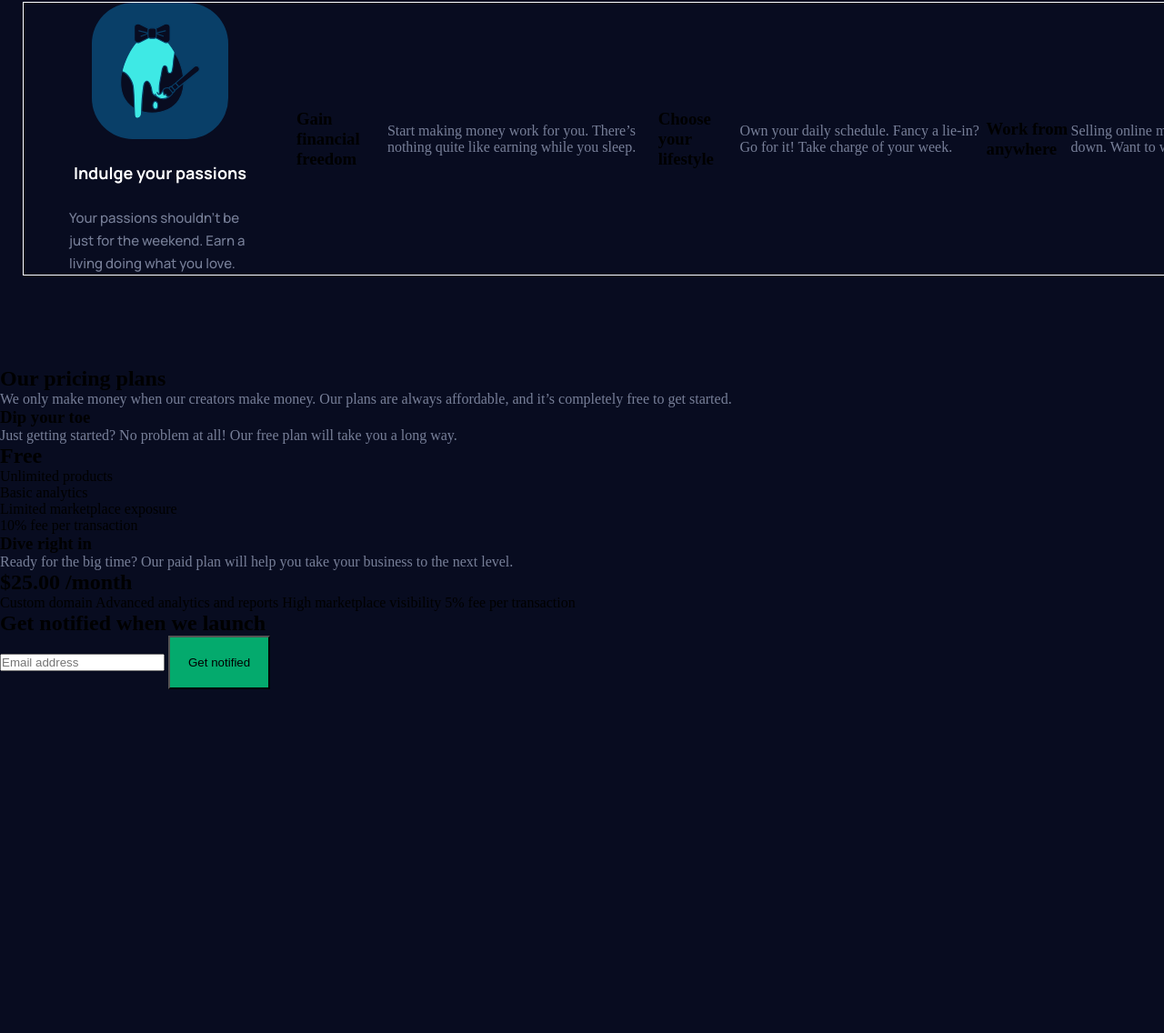
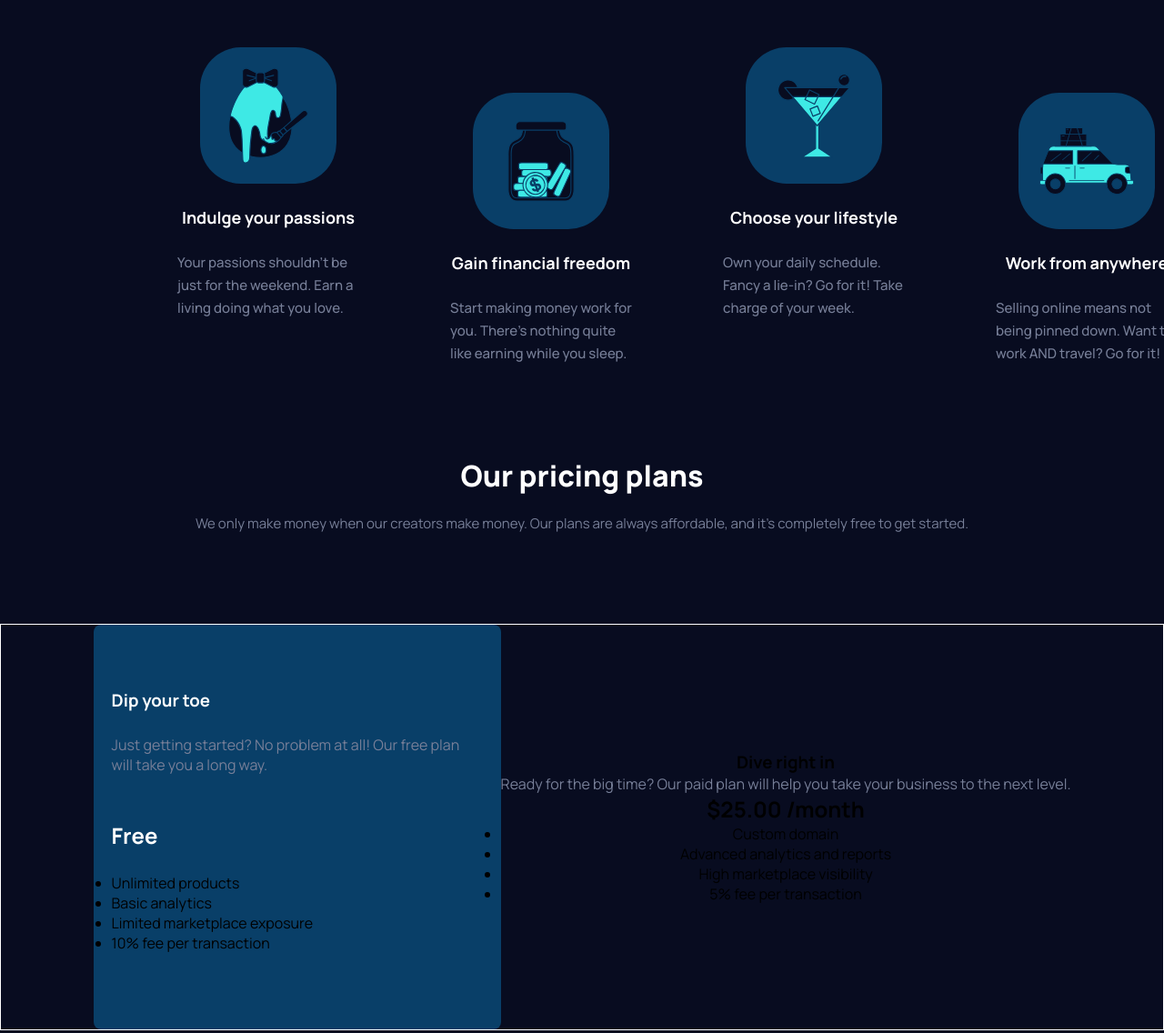
Before and after one commit to ryan-mendoza/maker-pre-launch-landing-page, a plain HTML site: page index.html in a window 1280 px wide. Shown: the part 683-1819 px from the top of the page at 91% size. Before the commit the page ends 1441 px from the top, so only its background shows below. Drawn offline with Linux system fonts and the light colour scheme.

Commit message:
halfway done with layout

```diff
--- a/index.html
+++ b/index.html
@@ -37,37 +37,50 @@
     </div>
   </div>
 
-
-
   <div class="perks">
     <div class="perks__high">
       <div class="image__high">
         <img src="images/illustration-passions.svg" alt="Passions" />
       </div>
-
       <h3>Indulge your passions</h3>
       <p class="text">Your passions shouldn't be just for the weekend. Earn a living doing what you love.</p>
     </div>
 
-
+    <div class="perks__low">
+      <div class="image__low">
+        <img src="images/illustration-financial-freedom.svg" alt="Freedom" />
+      </div>
       <h3>Gain financial freedom</h3>
-    <p>Start making money work for you. There’s nothing quite like earning while you sleep.</p>
-
-    <h3>Choose your lifestyle</h3>
-    <p>Own your daily schedule. Fancy a lie-in? Go for it! Take charge of your week.</p>
-
-    <h3>Work from anywhere</h3>
-    <p>Selling online means not being pinned down. Want to work AND travel? Go for it!</p>
+      <p class="text">Start making money work for you. There’s nothing quite like earning while you sleep.</p>
     </div>
 
-  <div class="plans">
-    <h2>Our pricing plans</h2>
+    <div class="perks__high">
+      <div class="image__high">
+        <img src="images/illustration-lifestyle.svg" alt="Lifestyle" />
+      </div>
+      <h3>Choose your lifestyle</h3>
+      <p class="text">Own your daily schedule. Fancy a lie-in? Go for it! Take charge of your week.</p>
+    </div>
 
-    <p>We only make money when our creators make money. Our plans are always affordable, and
+    <div class="perks__low">
+      <div class="image__low">
+        <img src="images/illustration-work-anywhere.svg" alt="Anywhere" />
+      </div>
+      <h3>Work from anywhere</h3>
+      <p class="text">Selling online means not being pinned down. Want to work AND travel? Go for it!</p>
+    </div>
+  </div>
+
+  <div class="pricing__plans">
+    <h2 class="pricing__heading">Our pricing plans</h2>
+
+    <p class="pricing__text">We only make money when our creators make money. Our plans are always affordable, and
       it’s completely free to get started.</p>
   </div>
 
-  <div class="options">
+  <div class="price__options">
+    <div class="price__left">
+
       <h3>Dip your toe</h3>
       <p>Just getting started? No problem at all! Our free plan will take you a long way.</p>
       <h2>Free</h2>
@@ -78,14 +91,26 @@
         <li>10% fee per transaction</li>
       </ul>
 
+    </div>
+
+    <div class="price__right">
 
       <h3>Dive right in</h3>
       <p>Ready for the big time? Our paid plan will help you take your business to the next level.</p>
       <h2>$25.00 /month</h2>
-    Custom domain
-    Advanced analytics and reports
-    High marketplace visibility
-    5% fee per transaction
+      <ul>
+        <li>Custom domain</li>
+        <li>Advanced analytics and reports</li>
+        <li>High marketplace visibility</li>
+        <li>5% fee per transaction</li>
+      </ul>
+
+
+
+
+    </div>
+
+
   </div>
 
   <div class="footer">
--- a/styles.css
+++ b/styles.css
@@ -1,4 +1,4 @@
-@import url('https://fonts.googleapis.com/css2?family=Manrope:wght@400;500;700;800&family=Red+Hat+Display:wght@400;500;900&display=swap');
+@import url('https://fonts.googleapis.com/css2?family=Manrope:wght@400;500;700;800&family=Red+Hat+Display:wght@200;400;500;900&display=swap');
 
 * {
   margin: 0;
@@ -9,6 +9,7 @@
 body {
   background-color: #080c20;
   max-width: 100%;
+  font-family: 'Manrope', sans-serif;
 }
 
 p {
@@ -36,7 +37,6 @@ p {
   justify-content: center;
   align-items: center;
   text-align: center;
-  font-family: 'Manrope', sans-serif;
   max-width: 1440px;
   height: 500px;
 }
@@ -54,9 +54,8 @@ p {
 }
 
 .text {
-  font-family: 'Manrope', sans-serif;
   color: #777f98;
-  font-weight: 500;
+  font-weight: 200;
   font-size: 15px;
   line-height: 25px;
   width: 500px;
@@ -103,7 +102,6 @@ p {
   text-align: left;
   width: 1440px;
   margin: 100px 25px 100px 25px;
-  border: 1px solid #fff;
 }
 
 .perks__high {
@@ -114,14 +112,12 @@ p {
 }
 
 .perks__high h3 {
-  font-family: 'Manrope', sans-serif;
   color: #fff;
   font-size: 18px;
   padding-top: 25px;
 }
 
 .perks__high .text {
-  font-family: 'Manrope';
   font-weight: 500;
   font-size: 15px;
   line-height: 25px;
@@ -142,6 +138,90 @@ p {
   border-radius: 45px;
 }
 
+.perks__low {
+  display: flex;
+  flex-direction: column;
+  align-items: center;
+  width: 300px;
+  margin-top: 100px;
+}
+
+.perks__low h3 {
+  color: #fff;
+  font-size: 18px;
+  padding-top: 25px;
+}
+
+.perks__low .text {
+  font-weight: 500;
+  font-size: 15px;
+  line-height: 25px;
+  width: 300px;
+  text-align: left;
+  margin-top: 25px;
+  padding: 0 50px;
+  color: #777f98;
+}
+
+.image__low {
+  display: flex;
+  justify-content: center;
+  align-items: center;
+  height: 150px;
+  width: 150px;
+  background-color: #093f68;
+  border-radius: 45px;
+}
+
+/* pricing plans section */
+.pricing__plans {
+  display: flex;
+  flex-direction: column;
+  align-items: center;
+}
+
+.pricing__heading {
+  font-weight: 800;
+  font-size: 32px;
+  color: #fff;
+  margin-bottom: 20px;
+}
+
+.pricing__text {
+  font-size: 15px;
+}
+
+.price__options {
+  display: flex;
+  justify-content: center;
+  align-items: center;
+  text-align: center;
+  margin: 100px 0px;
+  border: 1px solid #fff;
+}
+
+.price__left {
+  display: flex;
+  flex-direction: column;
+  align-items: left;
+  text-align: left;
+  height: 445px;
+  width: 448px;
+  background-color: #093f68;
+  padding: 20px;
+  border-radius: 8px;
+}
+
+.price__left h3 {
+  margin: 50px 0px 25px 0px;
+  color: #fff;
+}
+
+.price__left h2 {
+  margin: 50px 0px 25px 0px;
+  color: #fff;
+}
+
 .ul {
   color: #777f98;
 }
```
Lines whose indentation alone changed are shown as unchanged.
